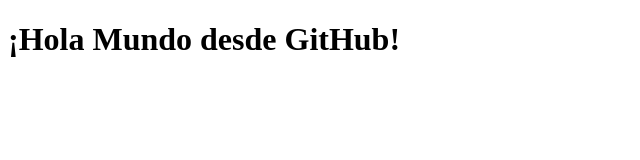
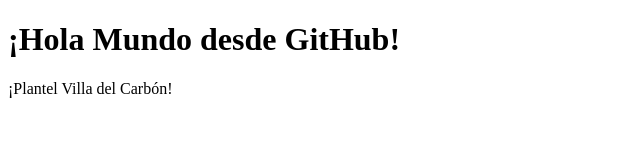
Before and after one commit to lizbetha89/mi-primer-repositorio, a plain HTML site: page index.html in a window 1280 px wide. Shown: the whole page, without its empty margins (0-640 px from the left). Drawn offline with Linux system fonts and the light colour scheme.

Commit message:
Agregué nombre del plantel Villa del Carbon

```diff
--- a/index.html
+++ b/index.html
@@ -5,5 +5,7 @@
 </head>
 <body>
     <h1>¡Hola Mundo desde GitHub!</h1>
+    <p>¡Plantel Villa del Carbón!</h1>
+
 </body>
 </html>
```
